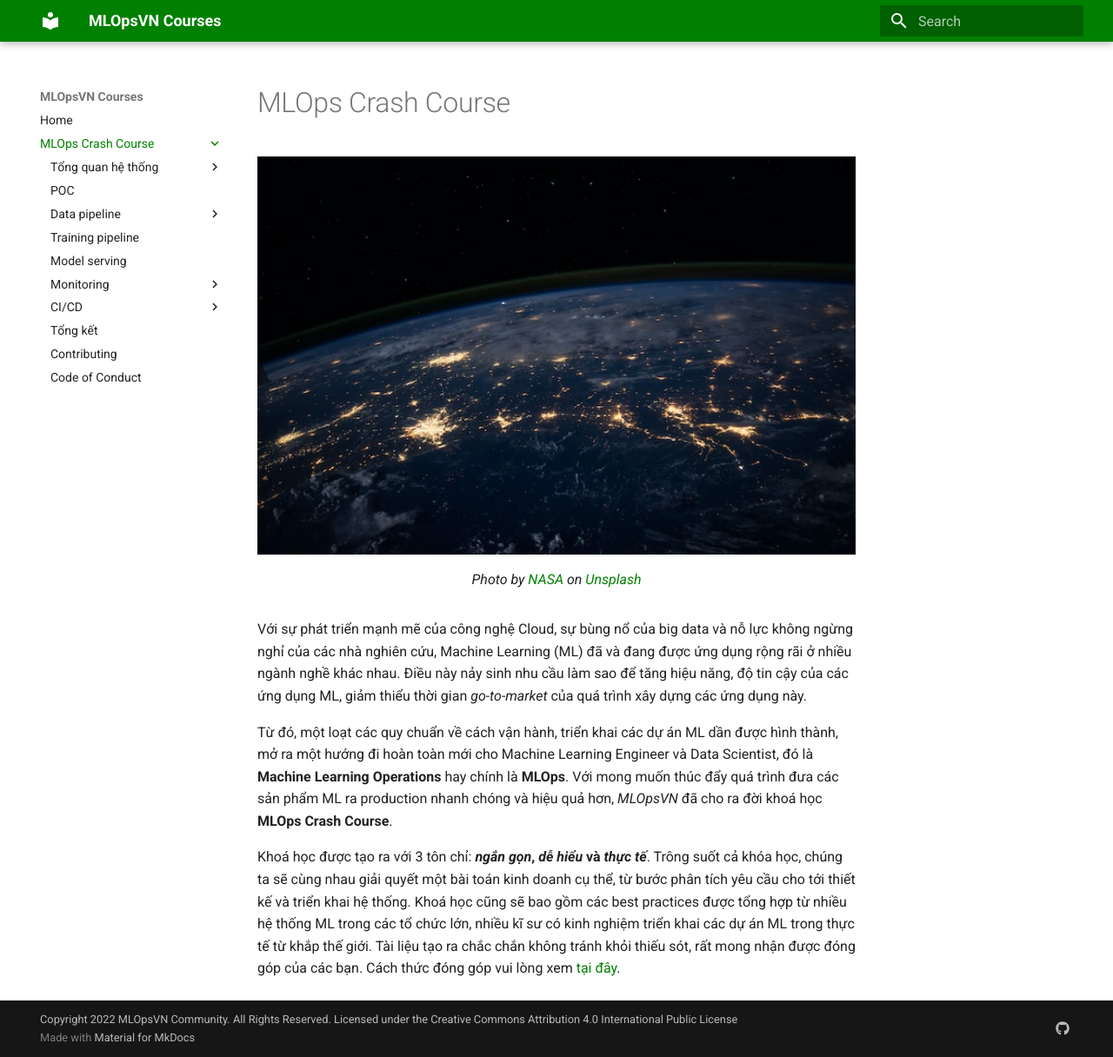
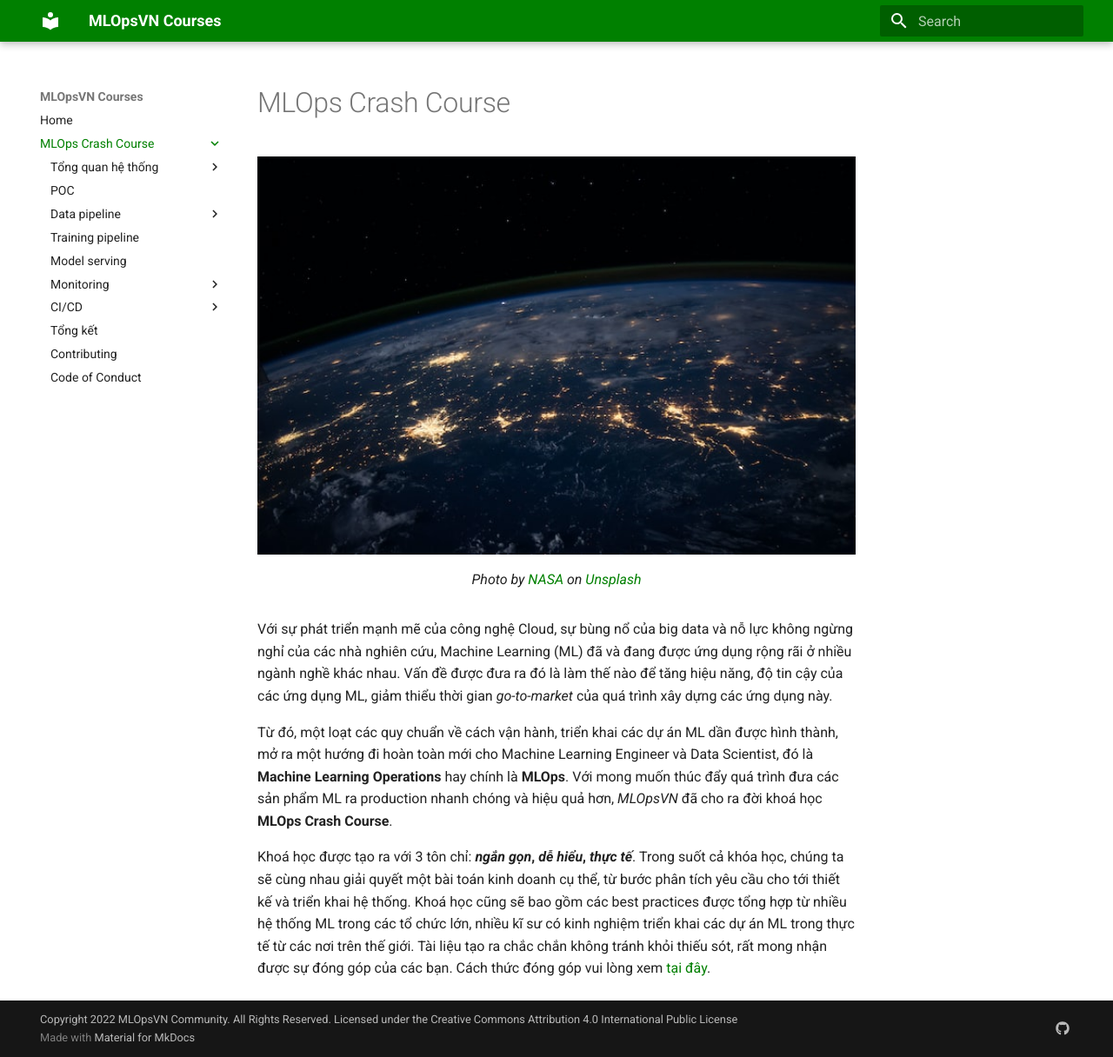
Before and after one commit to MLOpsVN/courses.mlops.vn, an MkDocs documentation site: the page built from docs/mlops-crash-course/index.md, in a window 1280 px wide and 1216 px high. Shown: the whole window at 87% size. Built offline with MkDocs 1.6.1 and Material for MkDocs 9.7.7, drawn with Linux system fonts in a browser that asks for light colours.

Commit message:
index fix content: worlds loop, grammatical, spelling errors

```diff
--- a/docs/mlops-crash-course/index.md
+++ b/docs/mlops-crash-course/index.md
@@ -3,8 +3,9 @@
     <figcaption>Photo by <a href="https://unsplash.com/@nasa?utm_source=unsplash&utm_medium=referral&utm_content=creditCopyText">NASA</a> on <a href="https://unsplash.com/s/photos/world?utm_source=unsplash&utm_medium=referral&utm_content=creditCopyText">Unsplash</a></figcaption>
 </figure>
 
-Với sự phát triển mạnh mẽ của công nghệ Cloud, sự bùng nổ của big data và nỗ lực không ngừng nghỉ của các nhà nghiên cứu, Machine Learning (ML) đã và đang được ứng dụng rộng rãi ở nhiều ngành nghề khác nhau. Điều này nảy sinh nhu cầu làm sao để tăng hiệu năng, độ tin cậy của các ứng dụng ML, giảm thiểu thời gian _go-to-market_ của quá trình xây dựng các ứng dụng này.
+Với sự phát triển mạnh mẽ của công nghệ Cloud, sự bùng nổ của big data và nỗ lực không ngừng nghỉ của các nhà nghiên cứu, Machine Learning (ML) đã và đang được ứng dụng rộng rãi ở nhiều ngành nghề khác nhau. Vấn đề được đưa ra đó là làm thế nào để tăng hiệu năng, độ tin cậy của các ứng dụng ML, giảm thiểu thời gian _go-to-market_ của quá trình xây dựng các ứng dụng này.
 
 Từ đó, một loạt các quy chuẩn về cách vận hành, triển khai các dự án ML dần được hình thành, mở ra một hướng đi hoàn toàn mới cho Machine Learning Engineer và Data Scientist, đó là **Machine Learning Operations** hay chính là **MLOps**. Với mong muốn thúc đẩy quá trình đưa các sản phẩm ML ra production nhanh chóng và hiệu quả hơn, _MLOpsVN_ đã cho ra đời khoá học **MLOps Crash Course**.
 
-Khoá học được tạo ra với 3 tôn chỉ: **_ngắn gọn_, _dễ hiểu_ và _thực tế_**. Trông suốt cả khóa học, chúng ta sẽ cùng nhau giải quyết một bài toán kinh doanh cụ thể, từ bước phân tích yêu cầu cho tới thiết kế và triển khai hệ thống. Khoá học cũng sẽ bao gồm các best practices được tổng hợp từ nhiều hệ thống ML trong các tổ chức lớn, nhiều kĩ sư có kinh nghiệm triển khai các dự án ML trong thực tế từ khắp thế giới. Tài liệu tạo ra chắc chắn không tránh khỏi thiếu sót, rất mong nhận được đóng góp của các bạn. Cách thức đóng góp vui lòng xem [tại đây](../../../CONTRIBUTING).
+Khoá học được tạo ra với 3 tôn chỉ: **_ngắn gọn_, _dễ hiểu_, _thực tế_**. Trong suốt cả khóa học, chúng ta sẽ cùng nhau giải quyết một bài toán kinh doanh cụ thể,
+từ bước phân tích yêu cầu cho tới thiết kế và triển khai hệ thống. Khoá học cũng sẽ bao gồm các best practices được tổng hợp từ nhiều hệ thống ML trong các tổ chức lớn, nhiều kĩ sư có kinh nghiệm triển khai các dự án ML trong thực tế từ các nơi trên thế giới. Tài liệu tạo ra chắc chắn không tránh khỏi thiếu sót, rất mong nhận được sự đóng góp của các bạn. Cách thức đóng góp vui lòng xem [tại đây](../../../CONTRIBUTING).
```
